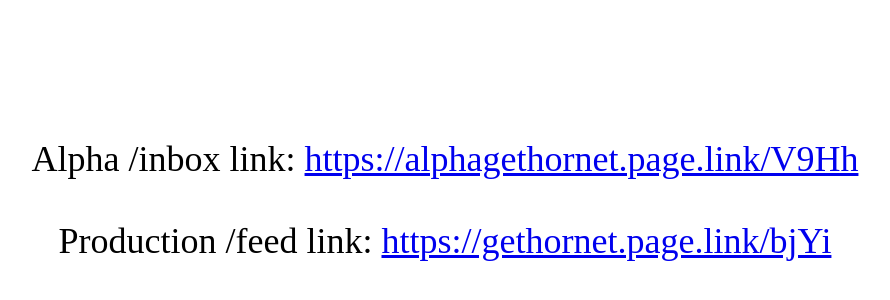
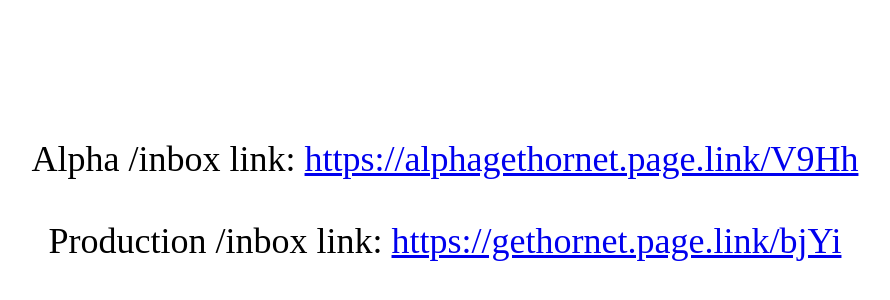
Before and after one commit to harrywebdev/teststuff, a plain HTML site: page hrntdynlink.html in a window 1280 px wide. Shown: the part 200-500 px from the top of the page, without its empty margins (195-1085 px from the left). Drawn offline with Linux system fonts and the light colour scheme.

Commit message:
update prod link to /inbox

```diff
--- a/hrntdynlink.html
+++ b/hrntdynlink.html
@@ -22,6 +22,6 @@
 </head>
 <body>
         <div>Alpha /inbox link: <a href="https://alphagethornet.page.link/V9Hh">https://alphagethornet.page.link/V9Hh</a></div>
-        <div>Production /feed link: <a href="https://gethornet.page.link/bjYi">https://gethornet.page.link/bjYi</a></div>
+        <div>Production /inbox link: <a href="https://gethornet.page.link/bjYi">https://gethornet.page.link/bjYi</a></div>
 </body>
 </html>
```
